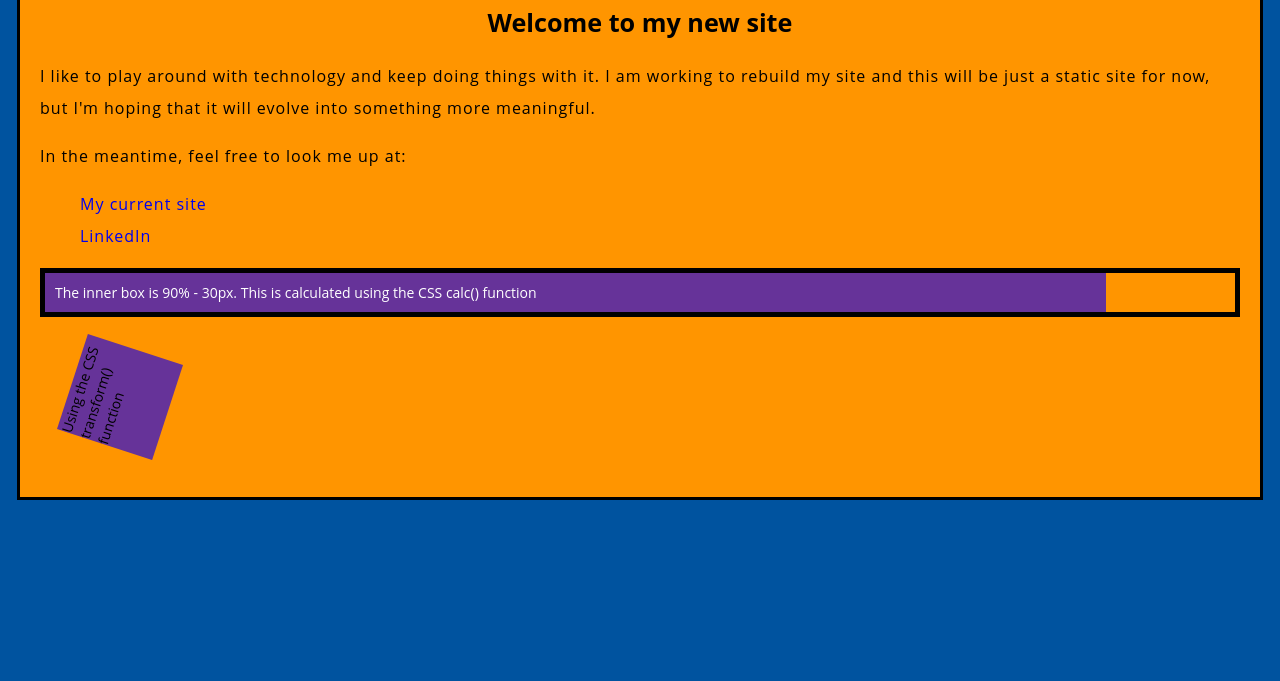
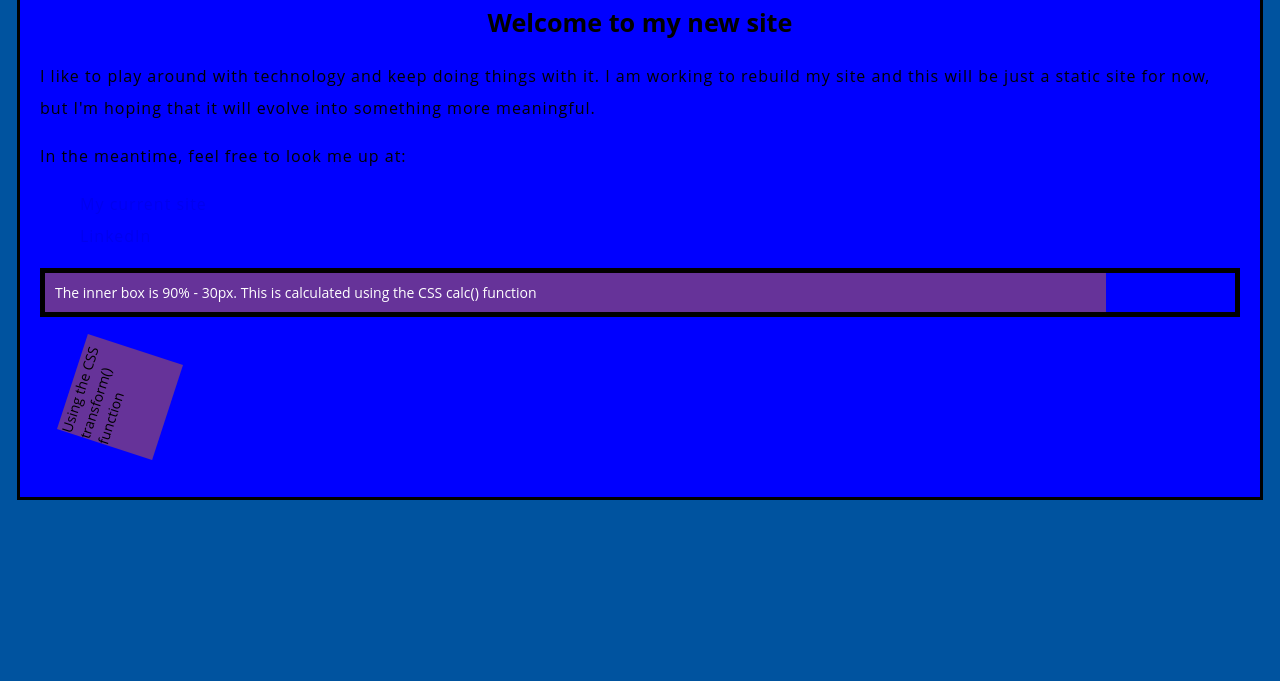
Before and after one commit to mukuld/NewSite, a plain HTML site: page index.html in a window 1280 px wide. Shown: the part 119-800 px from the top of the page. Drawn offline with nearby package versions, Linux system fonts and the light colour scheme.

Commit message:
Implemented @media rule

```diff
--- a/css/base.css
+++ b/css/base.css
@@ -89,3 +89,11 @@ p, li {
   background-color: rebeccapurple;
   transform: rotate(0.8turn);
 }
+
+/* @ Rules */
+@media (min-width: 30em) {
+  body {
+    background-color: blue;
+  }
+}
+/* @ Rules */
```
